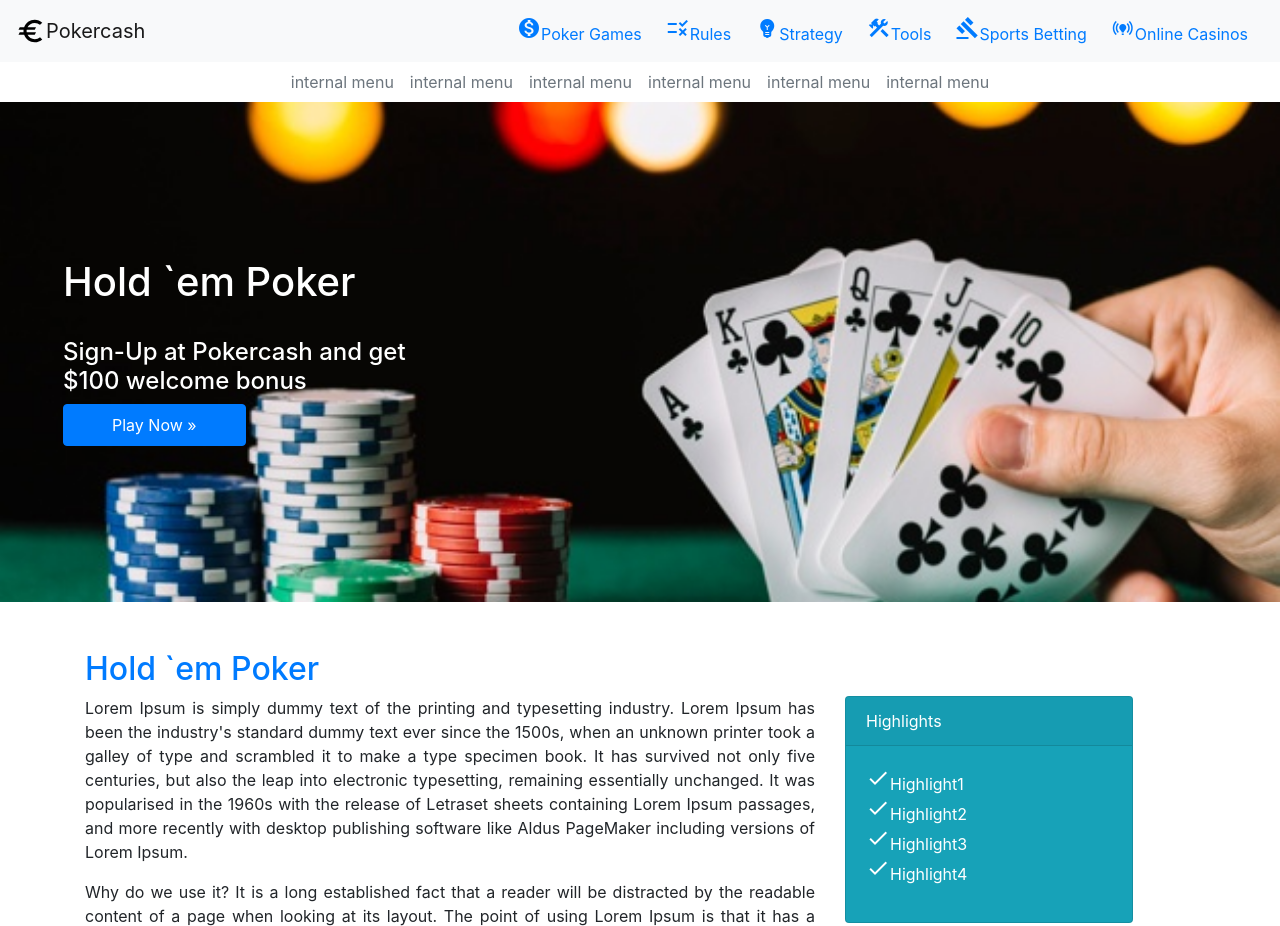
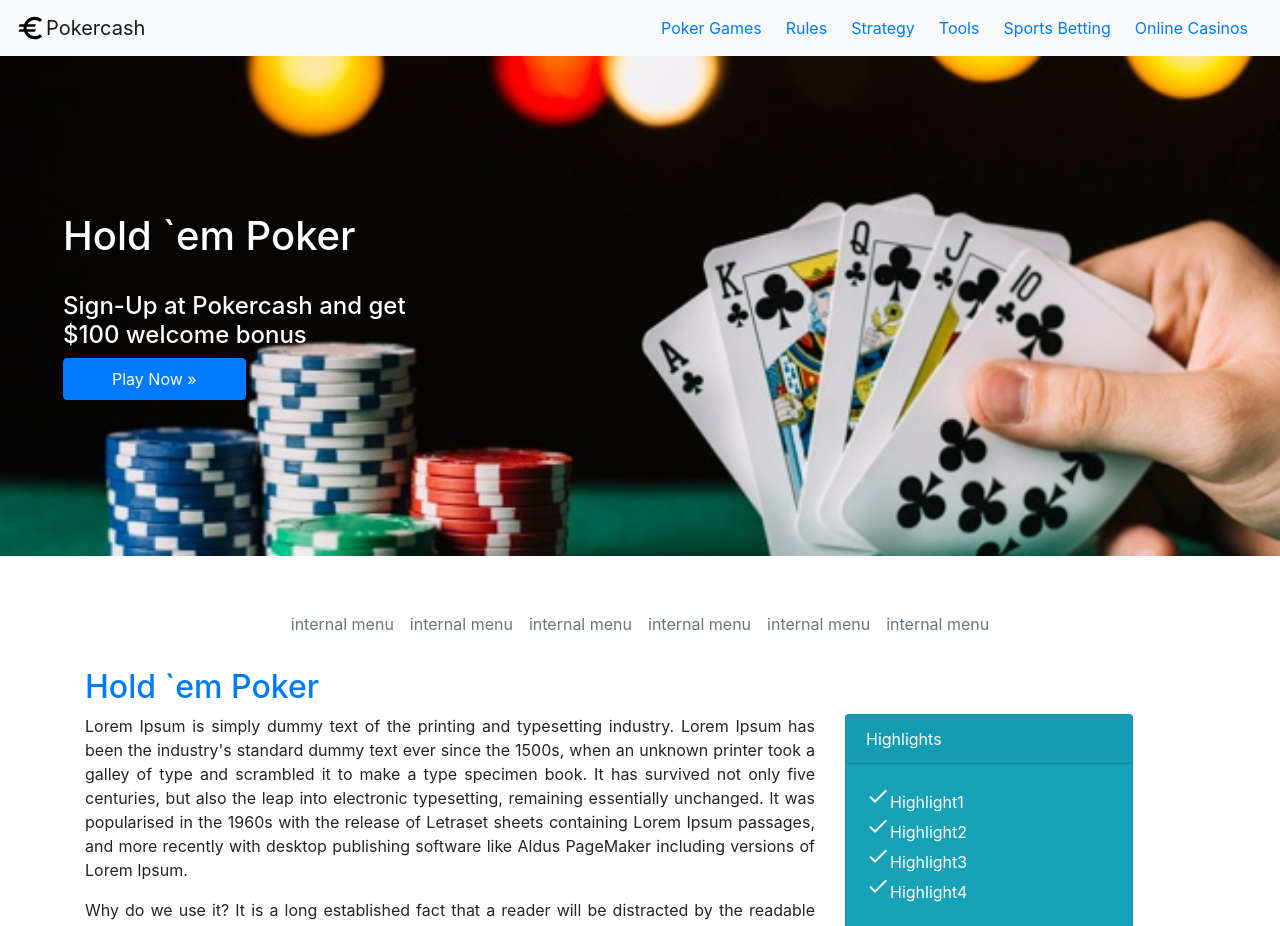
Before and after one commit to shubham-tyagi-io/pokercash, a website: page review.html in a window 1280 px wide. Shown: the top 926 px of the page. Drawn offline with Linux system fonts and the light colour scheme; files that its build step writes are made by us from their sources.

Commit message:
correction | internal menu below the top box

```diff
--- a/review.html
+++ b/review.html
@@ -29,41 +29,48 @@
         <div class="collapse navbar-collapse" id="collapsibleNavbar">
           <ul class="navbar-nav ml-auto text-capitalize ">
             <li class="nav-item mr-2">
-                        <a class="nav-link text-primary" href="#"><span class="material-icons">
-                                monetization_on
-                            </span>poker games</a>
+              <a class="nav-link text-primary" href="#">poker games</a>
             </li>
             <li class="nav-item mr-2">
-                        <a class="nav-link text-primary" href="#"><span class="material-icons">
-                                rule
-                            </span>rules</a>
+              <a class="nav-link text-primary" href="#">rules</a>
             </li>
             <li class="nav-item mr-2">
-                        <a class="nav-link text-primary" href="#"><span class="material-icons">
-                                emoji_objects
-                            </span>strategy</a>
+              <a class="nav-link text-primary" href="#">strategy</a>
             </li>
             <li class="nav-item mr-2">
-                        <a class="nav-link text-primary" href="#"><span class="material-icons">
-                                construction
-                            </span>tools</a>
+              <a class="nav-link text-primary" href="#">tools</a>
             </li>
             <li class="nav-item mr-2">
-                        <a class="nav-link text-primary" href="#"><span class="material-icons">
-                                gavel
-                            </span>sports betting</a>
+              <a class="nav-link text-primary" href="#">sports betting</a>
             </li>
             <li class="nav-item mr-2">
-                        <a class="nav-link text-primary" href="#"><span class="material-icons">
-                                online_prediction
-                            </span>online casinos</a>
+              <a class="nav-link text-primary" href="#">online casinos</a>
             </li>
           </ul>
         </div>
       </nav>
       <!-- end-collapsible-navigation  -->
+
+    </header>
+    <main>
+        <!-- section-hero -->
+        <section>
+            <section class="bgimage-review d-flex align-items-center pl-5 mb-5">
+                <div class="container-fluid text-white">
+                    <div class="row ">
+                        <div class="col-lg-12 col-md-12 col-sm-12 col-xs-12">
+                            <h1>Hold `em Poker</h1>
+                            <br>
+                            <h4>Sign-Up at Pokercash and get <br> $100 welcome bonus</h4>
+                            <a href="#" class="btn btn-primary btn-large pl-5 pr-5 pt-2 pb-2">Play Now »</a>
+                        </div>
+                    </div>
+                </div>
+            </section>
+        </section>
+        <!-- end-section-hero -->
         <!-- flexbox-internal-menu -->
-        <div class="d-flex flex-wrap justify-content-center ">
+        <div class="d-flex flex-wrap justify-content-center mb-4 ">
             <a href="">
                 <div class="p-2 my-flex-item text-secondary">internal menu</div>
             </a>
@@ -84,24 +91,6 @@
             </a>
         </div>
         <!-- end-flexbox-internal-menu -->
-    </header>
-    <main>
-        <!-- section-hero -->
-        <section>
-            <section class="bgimage-review d-flex align-items-center pl-5 mb-5">
-                <div class="container-fluid text-white">
-                    <div class="row ">
-                        <div class="col-lg-12 col-md-12 col-sm-12 col-xs-12">
-                            <h1>Hold `em Poker</h1>
-                            <br>
-                            <h4>Sign-Up at Pokercash and get <br> $100 welcome bonus</h4>
-                            <a href="#" class="btn btn-primary btn-large pl-5 pr-5 pt-2 pb-2">Play Now »</a>
-                        </div>
-                    </div>
-                </div>
-            </section>
-        </section>
-        <!-- end-section-hero -->
         <h2 class="container text-primary">Hold `em Poker</h2>
         <section>
             <div class="container">
```
Lines whose indentation alone changed are shown as unchanged.
